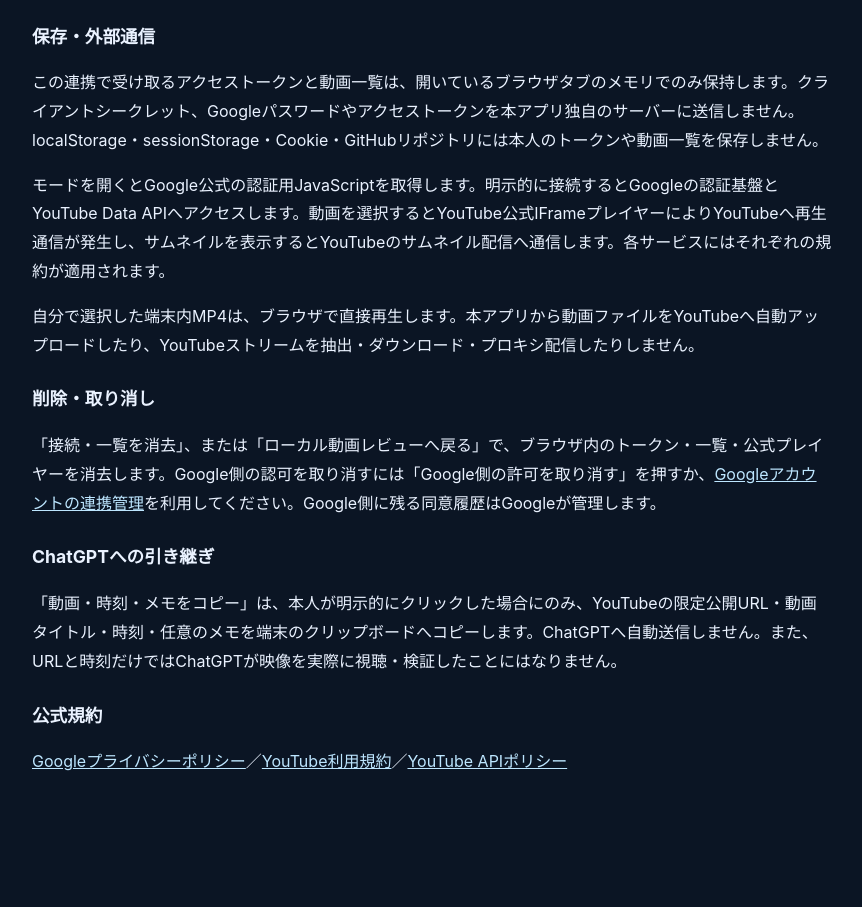
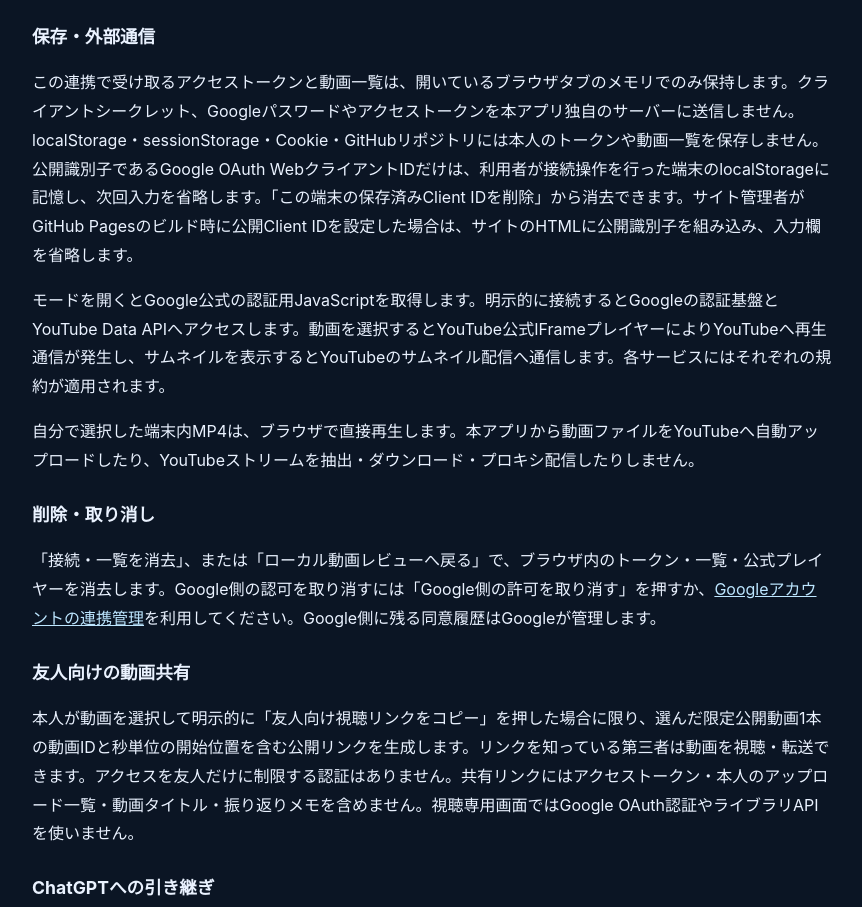
Before and after one commit to SashunDev/sf6-b1-safari-probe, a plain HTML site: page public/youtube-privacy.html in a window 1280 px wide. Shown: the part 376-1283 px from the top of the page, without its empty margins (208-1070 px from the left). Before the commit the page ends 1192 px from the top, so only its background shows below. Drawn offline with Linux system fonts and the light colour scheme.

Commit message:
test(#18,#20): stage youtube-privacy.html for owner/guest Safari acceptance

```diff
--- a/public/youtube-privacy.html
+++ b/public/youtube-privacy.html
@@ -10,11 +10,13 @@
 <h2>Googleアカウントのアクセス権限と目的</h2>
 <p>本人が画面上で明示的に接続を許可した場合だけ、Google OAuthの読み取り専用スコープ <code>https://www.googleapis.com/auth/youtube.readonly</code> を利用します。この権限は限定公開だけではなく、本人のYouTubeデータの読み取りを許可します。アプリは本人のチャンネルのアップロード一覧と、動画ID・タイトル・投稿日・サムネイルURL・公開状態を取得し、画面上では限定公開動画だけを表示します。</p>
 <h2>保存・外部通信</h2>
-<p>この連携で受け取るアクセストークンと動画一覧は、開いているブラウザタブのメモリでのみ保持します。クライアントシークレット、Googleパスワードやアクセストークンを本アプリ独自のサーバーに送信しません。localStorage・sessionStorage・Cookie・GitHubリポジトリには本人のトークンや動画一覧を保存しません。</p>
+<p>この連携で受け取るアクセストークンと動画一覧は、開いているブラウザタブのメモリでのみ保持します。クライアントシークレット、Googleパスワードやアクセストークンを本アプリ独自のサーバーに送信しません。localStorage・sessionStorage・Cookie・GitHubリポジトリには本人のトークンや動画一覧を保存しません。公開識別子であるGoogle OAuth WebクライアントIDだけは、利用者が接続操作を行った端末のlocalStorageに記憶し、次回入力を省略します。「この端末の保存済みClient IDを削除」から消去できます。サイト管理者がGitHub Pagesのビルド時に公開Client IDを設定した場合は、サイトのHTMLに公開識別子を組み込み、入力欄を省略します。</p>
 <p>モードを開くとGoogle公式の認証用JavaScriptを取得します。明示的に接続するとGoogleの認証基盤とYouTube Data APIへアクセスします。動画を選択するとYouTube公式IFrameプレイヤーによりYouTubeへ再生通信が発生し、サムネイルを表示するとYouTubeのサムネイル配信へ通信します。各サービスにはそれぞれの規約が適用されます。</p>
 <p>自分で選択した端末内MP4は、ブラウザで直接再生します。本アプリから動画ファイルをYouTubeへ自動アップロードしたり、YouTubeストリームを抽出・ダウンロード・プロキシ配信したりしません。</p>
 <h2>削除・取り消し</h2>
 <p>「接続・一覧を消去」、または「ローカル動画レビューへ戻る」で、ブラウザ内のトークン・一覧・公式プレイヤーを消去します。Google側の認可を取り消すには「Google側の許可を取り消す」を押すか、<a href="https://myaccount.google.com/connections">Googleアカウントの連携管理</a>を利用してください。Google側に残る同意履歴はGoogleが管理します。</p>
+<h2>友人向けの動画共有</h2>
+<p>本人が動画を選択して明示的に「友人向け視聴リンクをコピー」を押した場合に限り、選んだ限定公開動画1本の動画IDと秒単位の開始位置を含む公開リンクを生成します。リンクを知っている第三者は動画を視聴・転送できます。アクセスを友人だけに制限する認証はありません。共有リンクにはアクセストークン・本人のアップロード一覧・動画タイトル・振り返りメモを含めません。視聴専用画面ではGoogle OAuth認証やライブラリAPIを使いません。</p>
 <h2>ChatGPTへの引き継ぎ</h2>
 <p>「動画・時刻・メモをコピー」は、本人が明示的にクリックした場合にのみ、YouTubeの限定公開URL・動画タイトル・時刻・任意のメモを端末のクリップボードへコピーします。ChatGPTへ自動送信しません。また、URLと時刻だけではChatGPTが映像を実際に視聴・検証したことにはなりません。</p>
 <h2>公式規約</h2>
```
